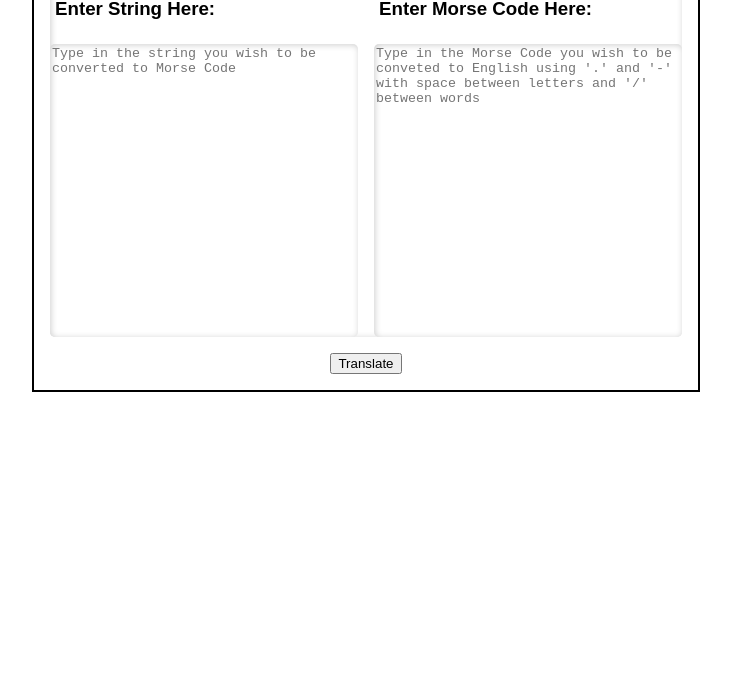
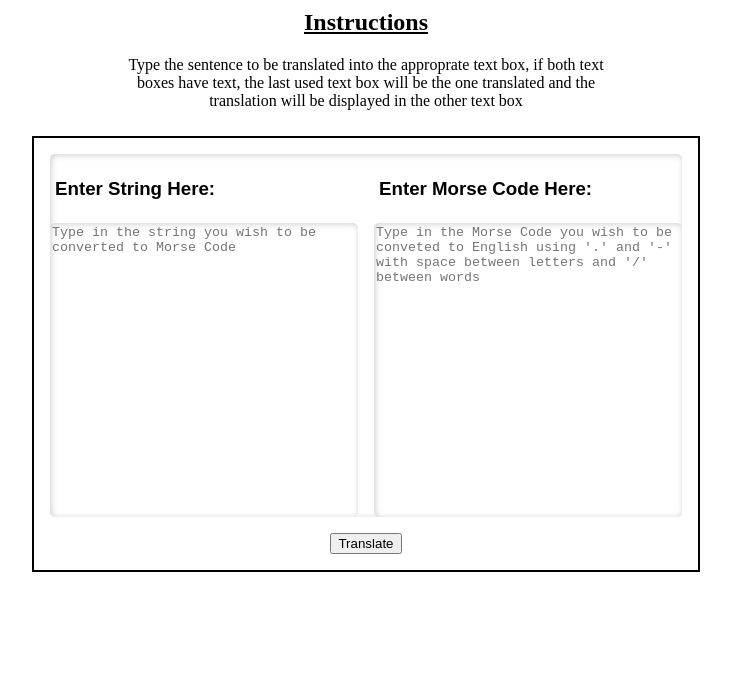
Before and after one commit to Avocado955/morseCode-translator, a plain HTML site: page index.html in a window 1280 px wide. Shown: the part 121-816 px from the top of the page, without its empty margins (274-1005 px from the left). Drawn offline with Linux system fonts and the light colour scheme.

Commit message:
adds the test file and adds an instruction to the html

```diff
--- a/Styles/styles.scss
+++ b/Styles/styles.scss
@@ -4,6 +4,15 @@ body {
   @include m.flex-display(column, flex-start, center, nowrap);
   text-align: center;
   height: 100vh;
+}
+
+.instructions {
+  width: 40%;
+  margin-bottom: 10px;
+
+  &--heading {
+    text-decoration: underline;
+  }
 }
 
 .container {
@@ -43,6 +52,7 @@ body {
 
 .mainHeading {
   font-family: Cambria, Cochin, Georgia, Times, "Times New Roman", serif;
+  font-size: 3em;
   margin-bottom: 5px;
 }
 
--- a/index.html
+++ b/index.html
@@ -9,6 +9,12 @@
   </head>
   <body>
     <h1 class="mainHeading">Morse Code Translator</h1>
+    <div class="instructions">
+      <h2 class="instructions--heading">Instructions</h2>
+      <p>
+        Type the sentence to be translated into the approprate text box, if both text boxes have text, the last used text box will be the one translated and the translation will be displayed in the other text box
+      </p>
+    </div>
     <div class="container">
       <div class="inputArea">
         <div class="inputArea--section">
--- a/scripts/translator.js
+++ b/scripts/translator.js
@@ -13,7 +13,7 @@ const translateSentence = (sentence, currentLang) => {
     // Make a variable of which is the end language
     // Check if the sentence is valid for that language or is valid to be translated by the translator (currently not translating numbers or symbols)
     // If the sentence is already in the language to be translated to, return it
-    // break the sentence into words and pass into the translator
+    // break the sentence into words and pass into the word translator
     // rejoin the sentence with either spaces if English or "/" if morse code
     // return the sentence
 }
```
Also changed, not shown: scripts/translator.test.js (added, +1 -0 lines), Style/style.css, 1 other file.
